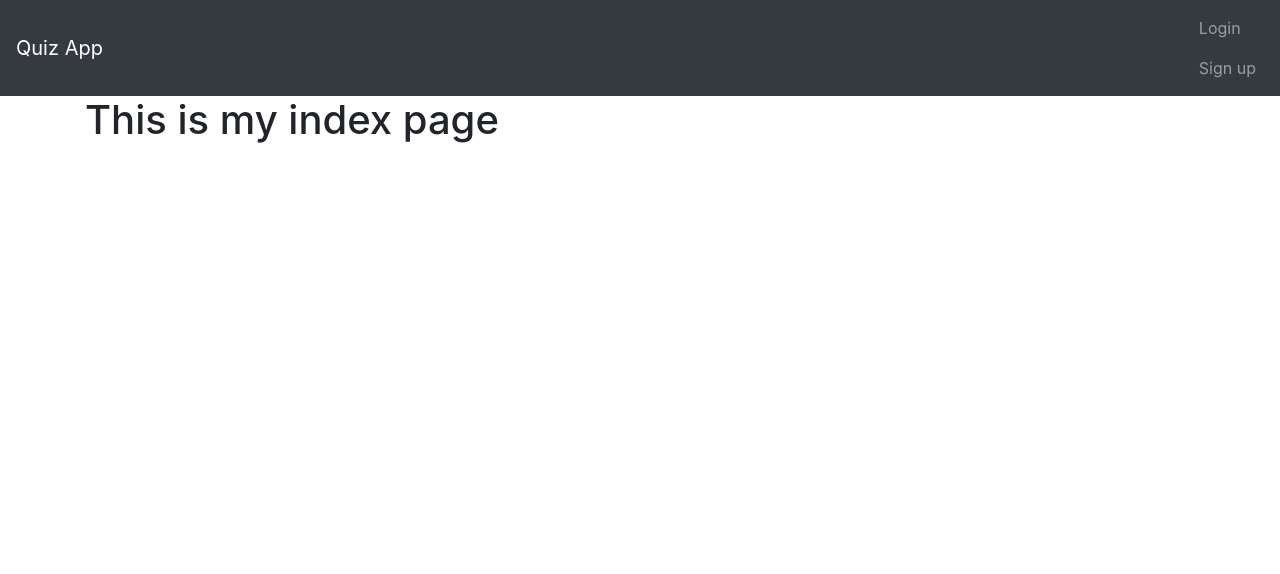
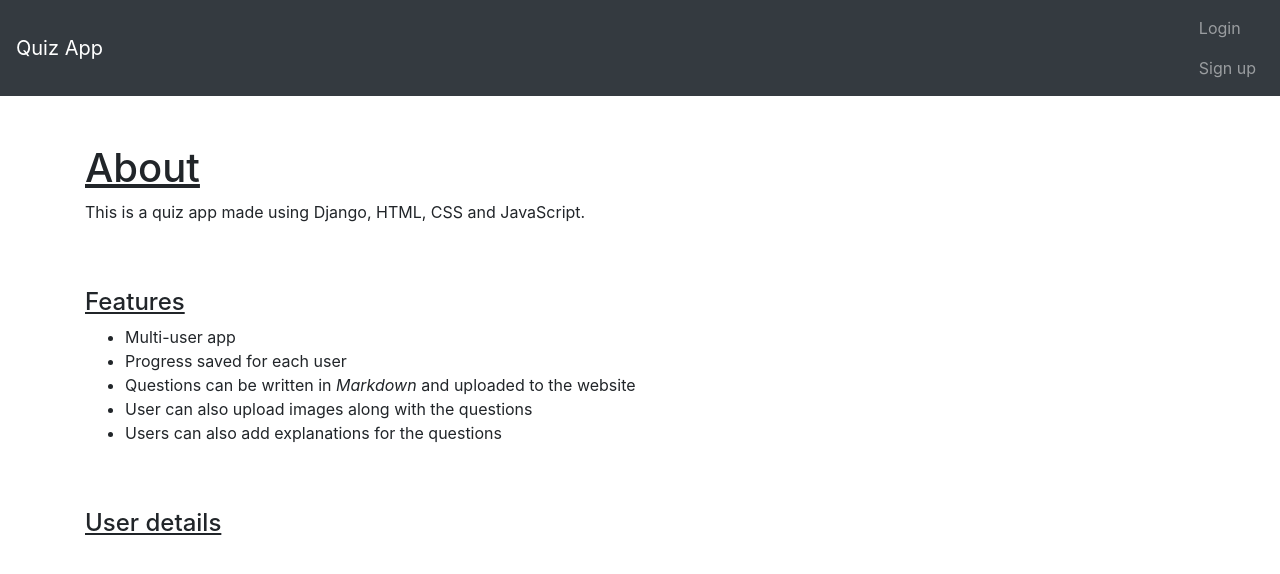
Before and after one commit to sswapnil2/django-quiz-app, a Django app: page / in a window 1280 px wide. Shown: the top 574 px of the page. Run offline with Django 3.2, Linux system fonts and the light colour scheme; some libraries are stand-ins or nearby versions.

Commit message:
Update index page

```diff
--- a/quiz/templates/base.html
+++ b/quiz/templates/base.html
@@ -54,6 +54,8 @@
         </nav>
 
 
+
+
         <!-- Before the quiz content -->
 
         <div class="container">
--- a/quiz/templates/index.html
+++ b/quiz/templates/index.html
@@ -1,11 +1,30 @@
 {% extends "base.html" %}
 
 {% block content %}
-<h1>This is my index page</h1>
-{% if user.is_authenticated %}
-    <p>Username: {{user.username}}</p>
-    <p>Name: {{user.first_name}} {{user.last_name}}</p>
-    <p>Email: {{user.email}}</p>
-{% endif %}
-
+    <br>
+    <br>
+    <div>
+        <h1 style="text-decoration: underline;">About</h1>
+        <p>This is a quiz app made using Django, HTML, CSS and JavaScript.</p>
+        <br>
+        <br>
+        <h4 style="text-decoration: underline;">Features</h4>
+        <ul>
+            <li>Multi-user app</li>
+            <li>Progress saved for each user</li>
+            <li>Questions can be written in <em>Markdown</em> and uploaded to the website</li>
+            <li>User can also upload images along with the questions</li>
+            <li>Users can also add explanations for the questions</li>
+        </ul>
+    </div>
+    <div style="">
+        <br>
+        <br>
+        <h4 style="text-decoration: underline;">User details</h4>
+        {% if user.is_authenticated %}
+            <p><b>Username</b>: {{user.username}}</p>
+            <p><b>Name</b>: {{user.first_name}} {{user.last_name}}</p>
+            <p><b>Email</b>: {{user.email}}</p>
+        {% endif %}
+    </div>
 {% endblock  %}
```
